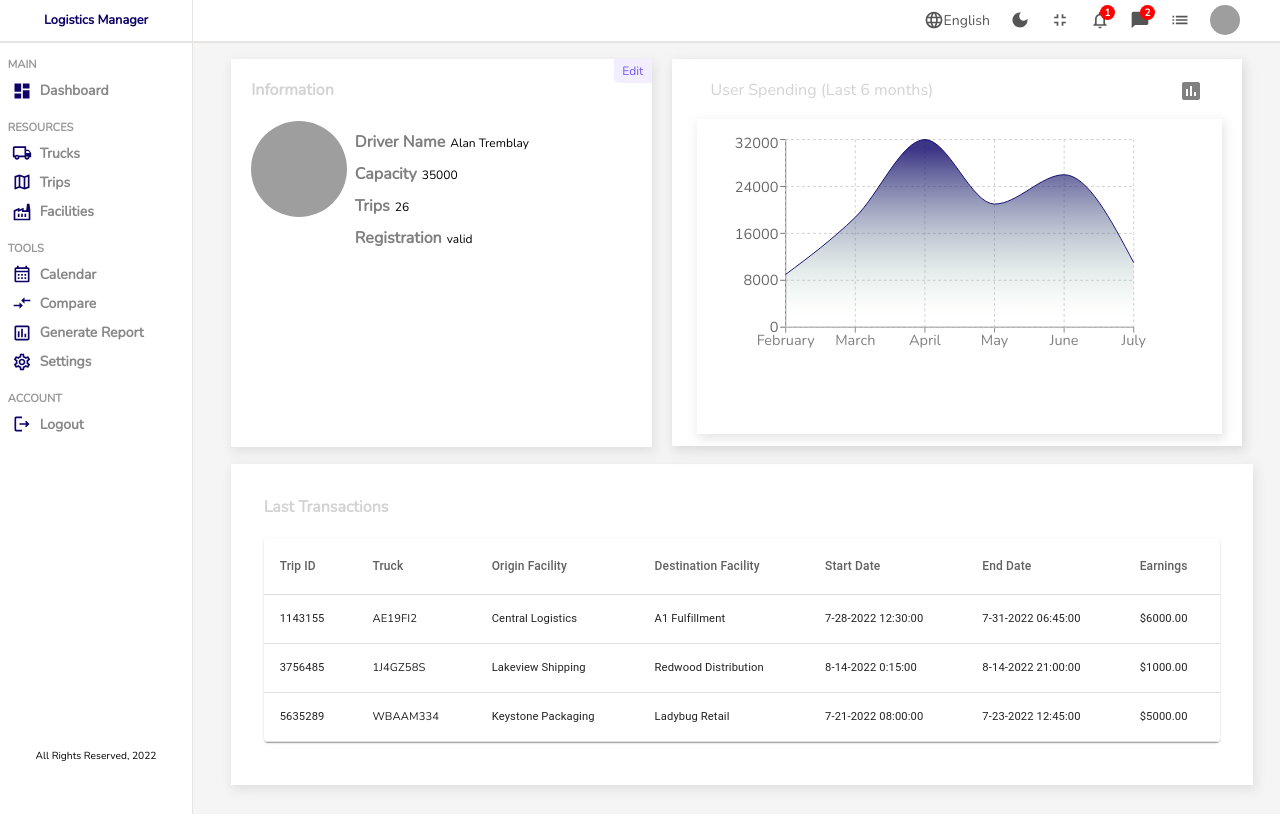
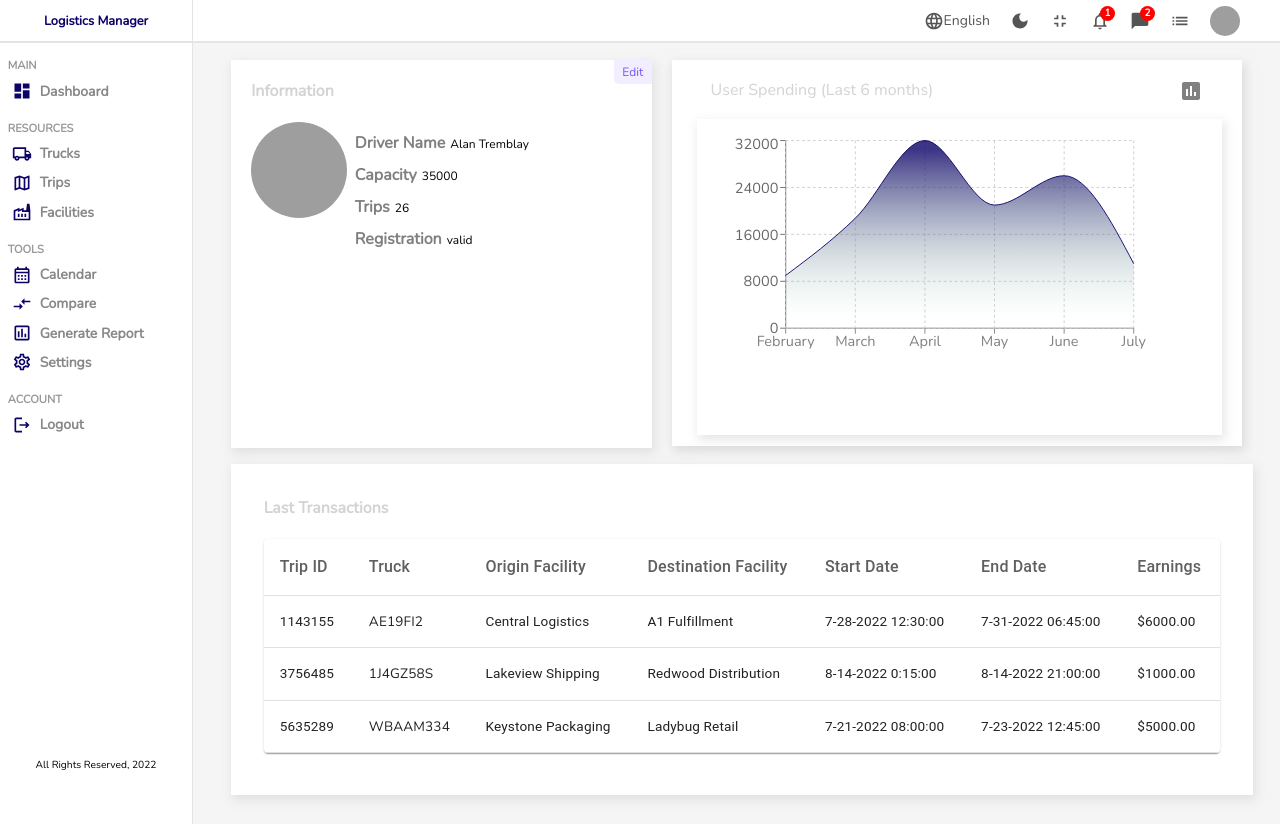
Before and after one commit to Wsref/project_logist_taoufik, a React (Create React App) app: page /trucks/1 in a window 1280 px wide. Built offline with nearby package versions, Linux system fonts and the light colour scheme; no server answers; sample sign-in values are in the browser's storage; grey boxes are pictures that could not be loaded.

Commit message:
Increased font size for table on home screen

```diff
--- a/public/index.html
+++ b/public/index.html
@@ -7,7 +7,7 @@
         <meta name="theme-color" content="#000000" />
         <meta
             name="description"
-            content="Web site created using create-react-app"
+            content="A logistics dashboard application using Firebase data storage with a React frontend."
         />
         <link rel="preconnect" href="https://fonts.googleapis.com" />
         <link rel="preconnect" href="https://fonts.gstatic.com" crossorigin />
@@ -24,7 +24,7 @@
         </style>
         <link rel="apple-touch-icon" href="%PUBLIC_URL%/logo192.png" />
         <link rel="manifest" href="%PUBLIC_URL%/manifest.json" />
-        <title>React App</title>
+        <title>Logistics Manager</title>
     </head>
     <body>
         <noscript>You need to enable JavaScript to run this app.</noscript>
--- a/src/components/chart/Chart.jsx
+++ b/src/components/chart/Chart.jsx
@@ -67,7 +67,7 @@ const Chart = ({aspect, title}) => {
                     <XAxis dataKey="name" />
                     <YAxis />
                     <Tooltip />
-                    <Bar dataKey="Total" fill="#82ca9d" />
+                    <Bar dataKey="Total" fill="#0C0268" />
                 </BarChart>
             }
             </ResponsiveContainer>
--- a/src/components/listTable/ListTable.jsx
+++ b/src/components/listTable/ListTable.jsx
@@ -45,7 +45,7 @@ const ListTable = () => {
             <TableHead>
                 <TableRow  sx={{
                     "& th": {
-                    fontSize: "1.5vmin",
+                    fontSize: "2vmin",
                     color: "rgba(96, 96, 96)"
                     }
                 }}>
@@ -61,20 +61,20 @@ const ListTable = () => {
             <TableBody>
             {rows.map((row) => (
                 <TableRow key={row.id} >
-                <TableCell className='tableCell' sx={{fontSize: "1.4vmin"}}>
+                <TableCell className='tableCell' sx={{fontSize: "1.7vmin"}}>
                     {row.id}
                 </TableCell>
-                <TableCell className='tableCell' sx={{fontSize: "1.4vmin"}}>
+                <TableCell className='tableCell' sx={{fontSize: "1.7vmin"}}>
                     <div className="cellWrapper">
                         <img src={row.img} alt="" className='image'/>
                         {row.truck}
                     </div>
                 </TableCell>
-                <TableCell className='tableCell' sx={{fontSize: "1.4vmin"}}>{row.originFacility}</TableCell>
-                <TableCell className='tableCell' sx={{fontSize: "1.4vmin"}}>{row.destinationFacility}</TableCell>
-                <TableCell className='tableCell' sx={{fontSize: "1.4vmin"}}>{row.endDate}</TableCell>
-                <TableCell className='tableCell' sx={{fontSize: "1.4vmin"}}>{row.method}</TableCell>
-                <TableCell className='tableCell' sx={{fontSize: "1.4vmin"}}>{row.earnings}</TableCell>
+                <TableCell className='tableCell' sx={{fontSize: "1.7vmin"}}>{row.originFacility}</TableCell>
+                <TableCell className='tableCell' sx={{fontSize: "1.7vmin"}}>{row.destinationFacility}</TableCell>
+                <TableCell className='tableCell' sx={{fontSize: "1.7vmin"}}>{row.endDate}</TableCell>
+                <TableCell className='tableCell' sx={{fontSize: "1.7vmin"}}>{row.method}</TableCell>
+                <TableCell className='tableCell' sx={{fontSize: "1.7vmin"}}>{row.earnings}</TableCell>
                 </TableRow>
             ))}
             </TableBody>
```
